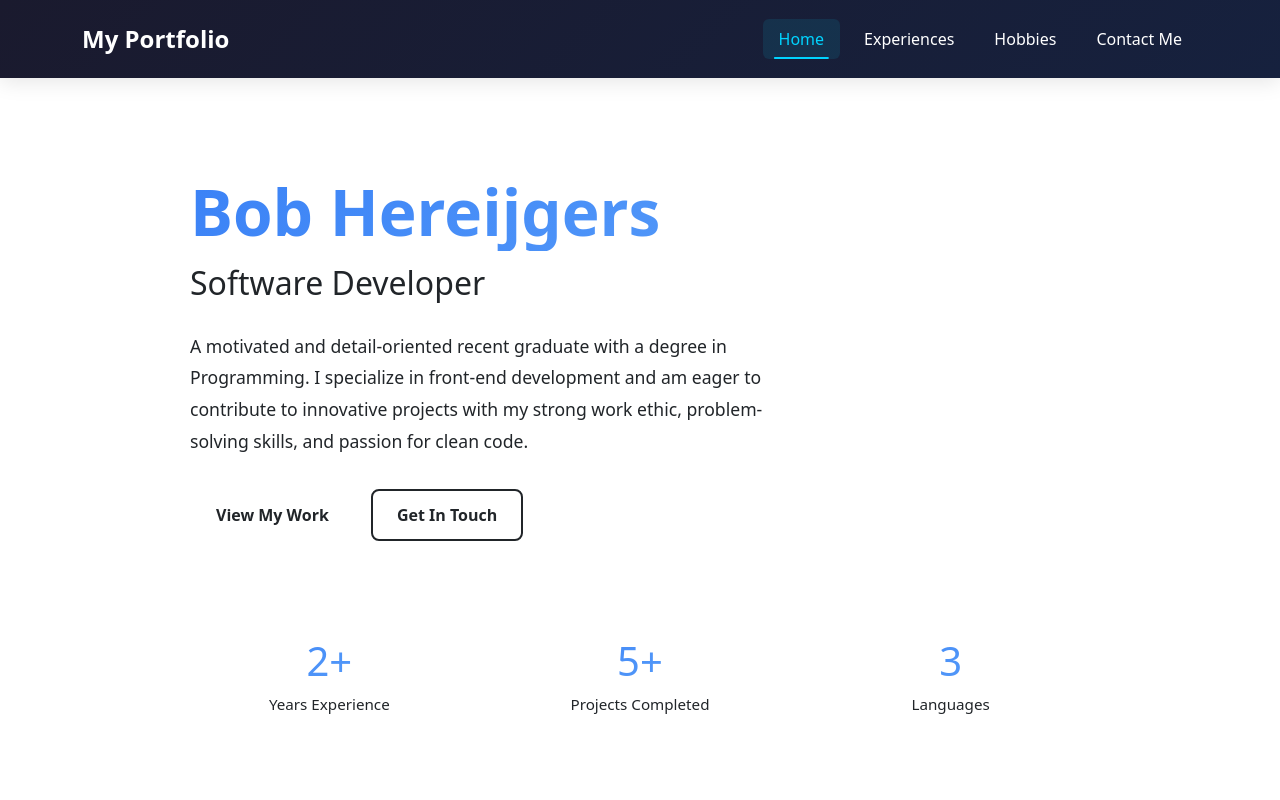
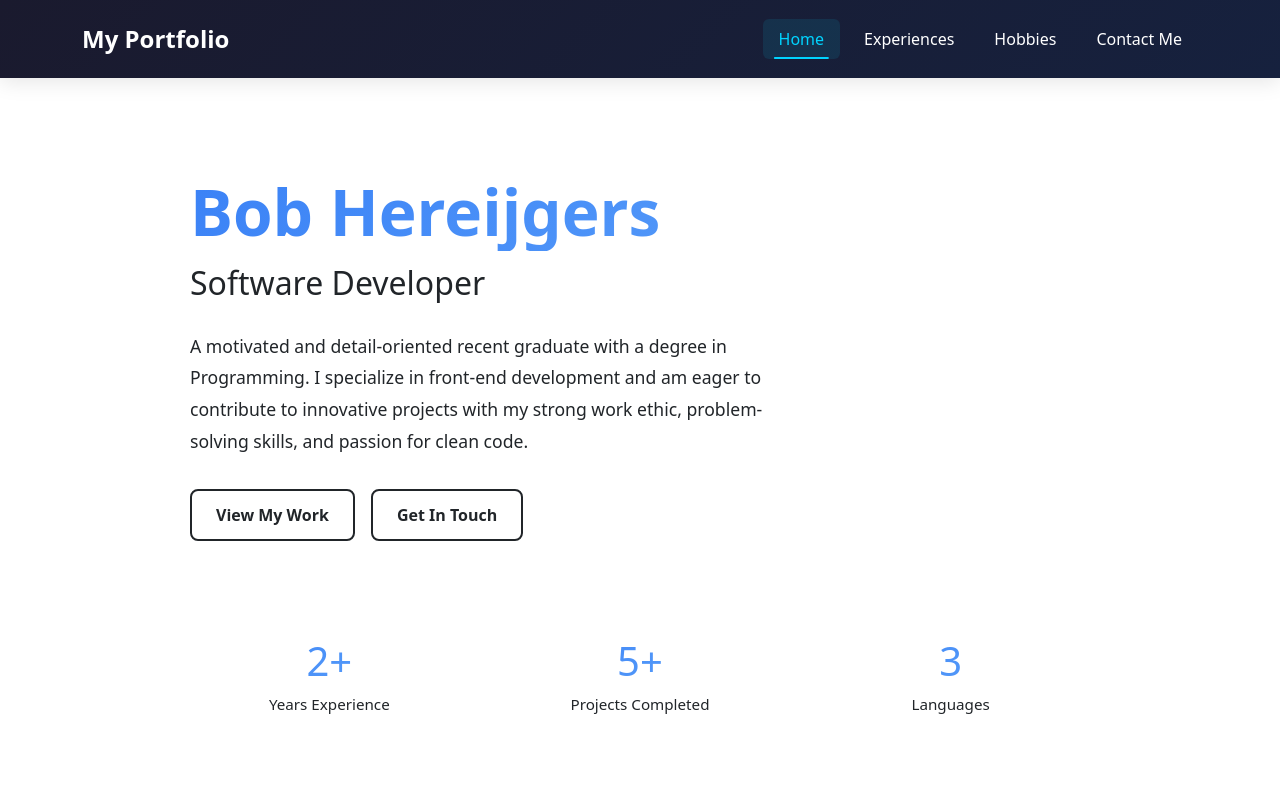
Before and after one commit to Bob-Hereijgers/Portfolio, a React (Create React App) app: page / in a window 1280 px wide. Shown: the top 800 px of the page. Built offline with nearby package versions, Linux system fonts and the light colour scheme.

Commit message:
homepage adjust

```diff
--- a/src/components/Home/Homepage/homepage.tsx
+++ b/src/components/Home/Homepage/homepage.tsx
@@ -14,8 +14,8 @@ const Homepage: React.FC = () => {
             with my strong work ethic, problem-solving skills, and passion for clean code.
           </p>
           <div className="hero-cta">
-            <a href="#experience" className="btn btn-primary">View My Work</a>
-            <a href="#contact" className="btn btn-secondary">Get In Touch</a>
+            <a href="experiences" className="btn btn-secondary">View My Work</a>
+            <a href="https://www.linkedin.com/in/bob-hereijgers" className="btn btn-secondary">Get In Touch</a>
           </div>
         </div>
       </section>
```
